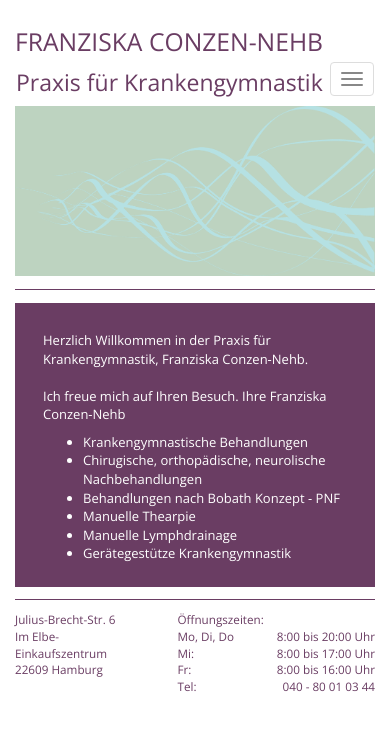
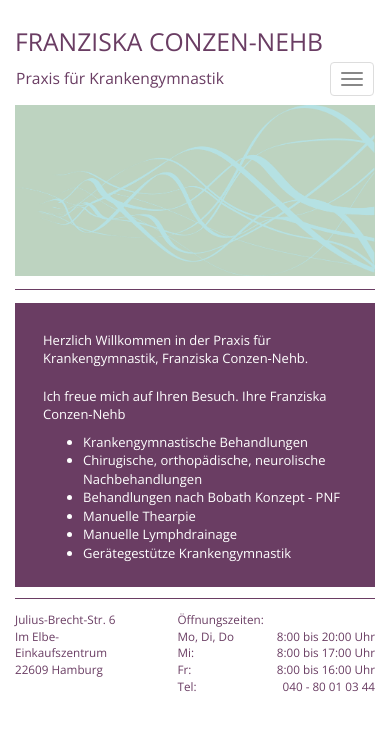
Before and after one commit to ccfz/conzen-nehb-static, a Jekyll site: the page built from index.html, in a window 390 px wide. Shown: the top 731 px of the page. Built offline with Jekyll 4.4.1, drawn with Linux system fonts in a browser that asks for light colours; nearby versions of some CDN libraries.

Commit message:
fixed subheader in mobile view

```diff
--- a/_sass/_base.scss
+++ b/_sass/_base.scss
@@ -65,6 +65,11 @@ header {
   background-color: transparent;
   border-color: transparent;
   margin-bottom: 0em;
+
+  h3 {
+    font-size:1.2em;
+    font-weight:lighter;
+  }
 }
 
 @media (min-width: 992px){
```
